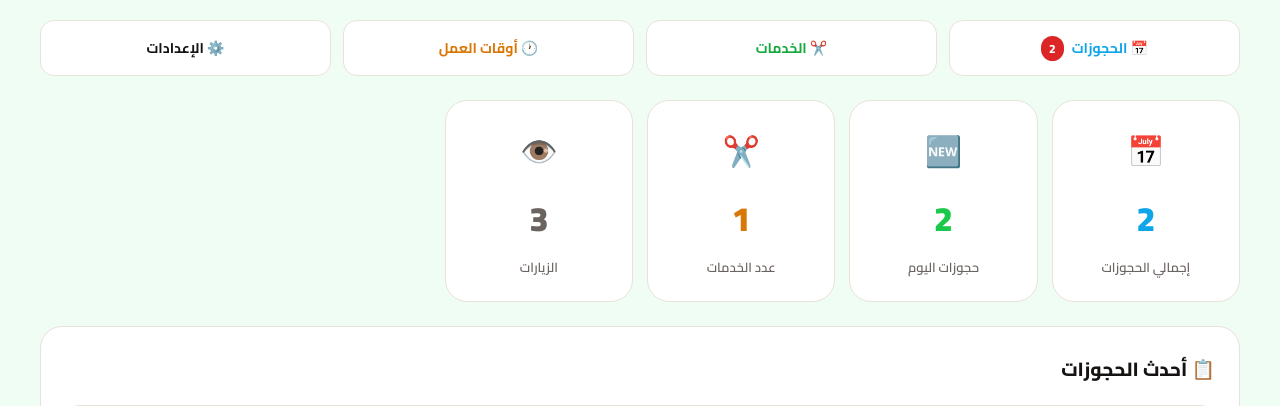
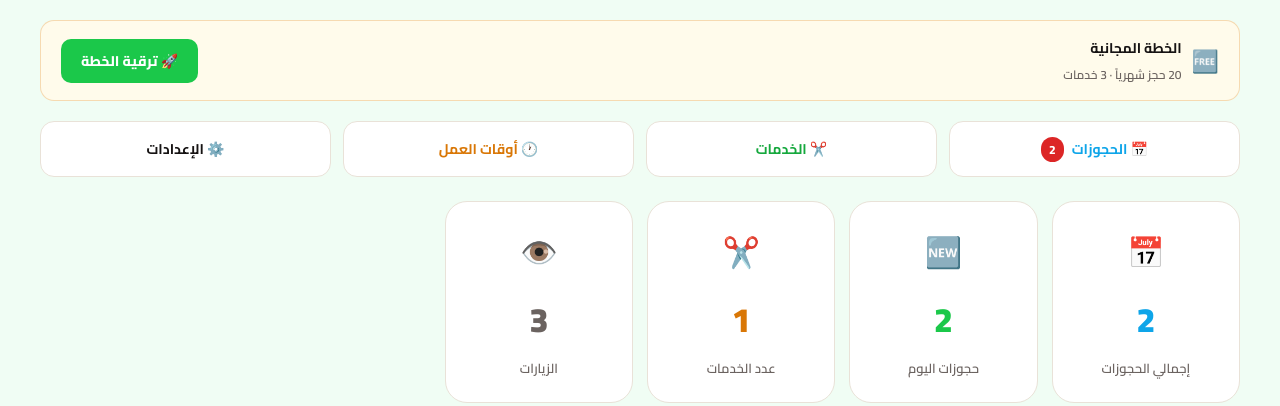
Before and after one commit to aymoonh/waqti, a FastAPI app: page /admin in a window 1280 px wide. Shown: the part 231-637 px from the top of the page. Run offline with FastAPI, Linux system fonts and the light colour scheme; a user stored in the database is signed in; data comes from the database, SQL or seed files in the repository.

Commit message:
add plan banner to admin

```diff
--- a/templates/admin.html
+++ b/templates/admin.html
@@ -218,6 +218,39 @@ body{
   color:var(--ink-soft);font-size:15px;
 }
 
+/* Plan banner */
+.plan-banner{
+  display:flex;align-items:center;justify-content:space-between;
+  padding:14px 20px;border-radius:var(--radius-md);
+  margin-bottom:20px;flex-wrap:wrap;gap:12px;
+}
+.plan-banner.free{
+  background:var(--amber-tint);
+  border:1px solid rgba(217,119,6,.25);
+}
+.plan-banner.paid{
+  background:var(--green-tint);
+  border:1px solid rgba(27,200,74,.25);
+}
+.plan-banner.pending{
+  background:var(--accent-tint);
+  border:1px solid rgba(14,165,233,.25);
+}
+.plan-info{display:flex;align-items:center;gap:10px;}
+.plan-icon{font-size:22px;}
+.plan-text{font-size:14px;font-weight:700;}
+.plan-text span{font-size:12px;font-weight:600;color:var(--ink-soft);display:block;margin-top:2px;}
+.upgrade-btn{
+  padding:9px 20px;border-radius:10px;
+  background:var(--green);color:white;
+  text-decoration:none;font-weight:800;font-size:14px;
+  white-space:nowrap;transition:background .15s;
+}
+.upgrade-btn:hover{background:var(--green-dark);}
+.upgrade-btn.pending-btn{
+  background:var(--accent);
+}
+
 @media(max-width:760px){
   .quick-actions{grid-template-columns:repeat(2,1fr);}
   .header{padding:22px;}
@@ -256,6 +289,51 @@ body{
       <button id="copyBtn" class="copy-btn" onclick="copyLink()">نسخ الرابط</button>
     </div>
   </div>
+
+  <!-- Plan Banner -->
+  {% if plan == 'free' %}
+  <div class="plan-banner free">
+    <div class="plan-info">
+      <div class="plan-icon">🆓</div>
+      <div class="plan-text">
+        الخطة المجانية
+        <span>{{ max_bookings }} حجز شهرياً · {{ max_services }} خدمات</span>
+      </div>
+    </div>
+    <a href="/upgrade" class="upgrade-btn">🚀 ترقية الخطة</a>
+  </div>
+  {% elif plan in ('pending_monthly', 'pending_yearly') %}
+  <div class="plan-banner pending">
+    <div class="plan-info">
+      <div class="plan-icon">⏳</div>
+      <div class="plan-text">
+        طلب الترقية قيد المراجعة
+        <span>سيتم التفعيل بعد تأكيد الدفع</span>
+      </div>
+    </div>
+    <a href="/upgrade" class="upgrade-btn pending-btn">عرض الطلب</a>
+  </div>
+  {% elif plan == 'monthly' %}
+  <div class="plan-banner paid">
+    <div class="plan-info">
+      <div class="plan-icon">⭐</div>
+      <div class="plan-text">
+        الخطة الشهرية
+        <span>حجوزات وخدمات غير محدودة</span>
+      </div>
+    </div>
+  </div>
+  {% elif plan == 'yearly' %}
+  <div class="plan-banner paid">
+    <div class="plan-info">
+      <div class="plan-icon">💎</div>
+      <div class="plan-text">
+        الخطة السنوية
+        <span>حجوزات وخدمات غير محدودة</span>
+      </div>
+    </div>
+  </div>
+  {% endif %}
 
   <!-- Quick Actions -->
   <div class="quick-actions">
```
